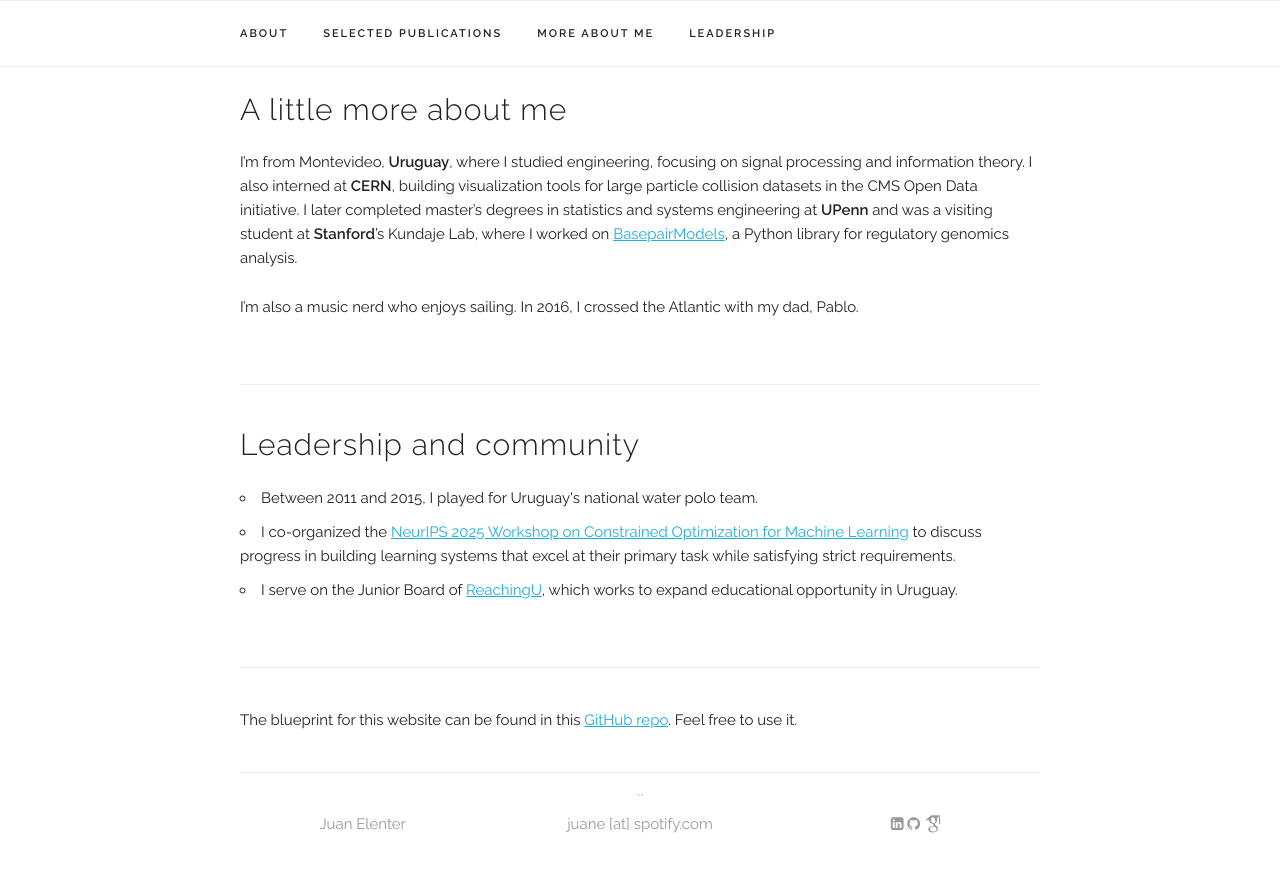
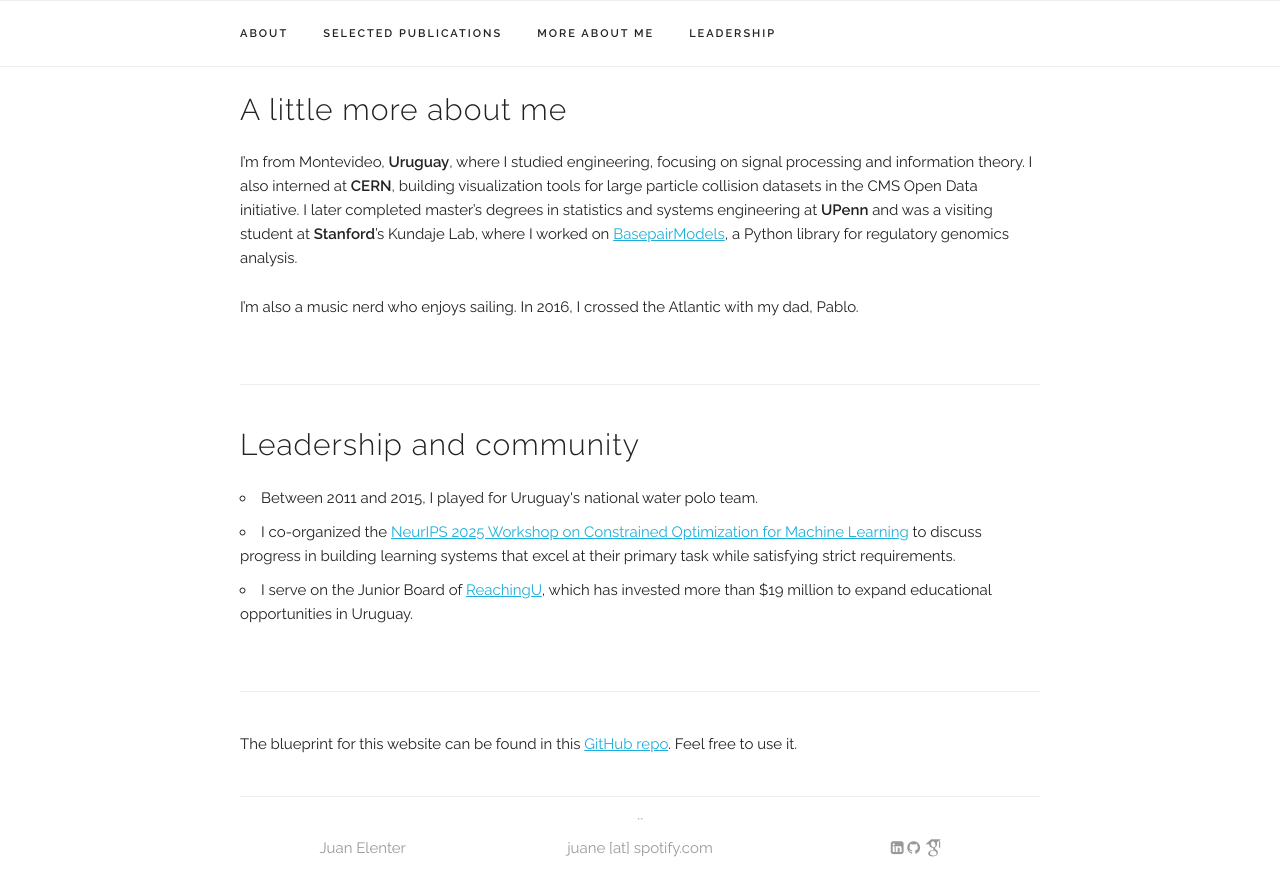
Before and after one commit to juanelenter/juanelenter.github.io, a Jekyll site: the page built from index.html, in a window 1280 px wide and 900 px high, scrolled down 1893 px. Shown: the top 896 px of the window. Built offline with Jekyll 4.4.1, drawn with Linux system fonts in a browser that asks for light colours; some web fonts are replaced.

Commit message:
Update ReachingU impact description
Co-Authored-By: Codex <noreply@openai.com>

```diff
--- a/index.html
+++ b/index.html
@@ -45,7 +45,7 @@ title: Home
   <ul>
     <li>Between 2011 and 2015, I played for Uruguay's national water polo team.</li>
     <li>I co-organized the <a href="https://constrained-opt-ml.github.io/">NeurIPS 2025 Workshop on Constrained Optimization for Machine Learning</a> to discuss progress in building learning systems that excel at their primary task while satisfying strict requirements.</li>
-    <li>I serve on the Junior Board of <a href="https://reachingu.org/en/">ReachingU</a>, which works to expand educational opportunity in Uruguay.</li>
+    <li>I serve on the Junior Board of <a href="https://reachingu.org/en/">ReachingU</a>, which has invested more than $19 million to expand educational opportunities in Uruguay.</li>
   </ul>
 </div>
 
```
